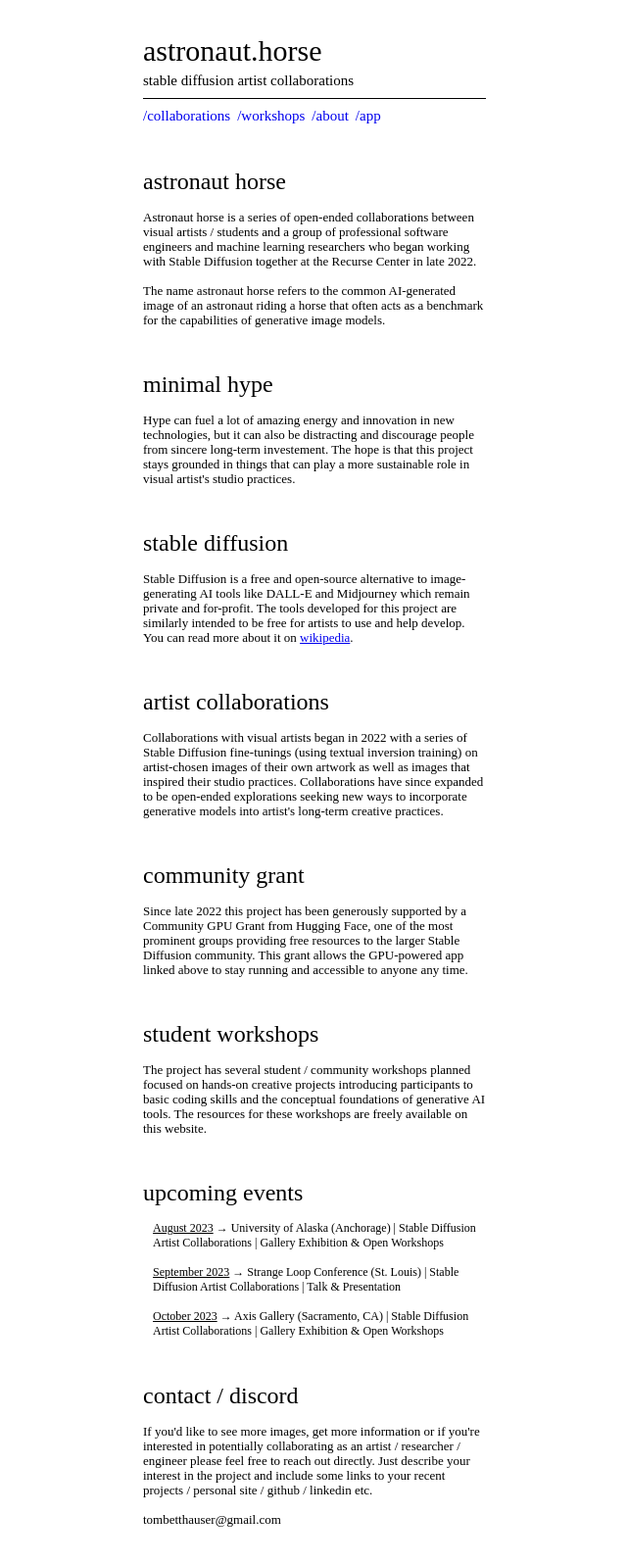
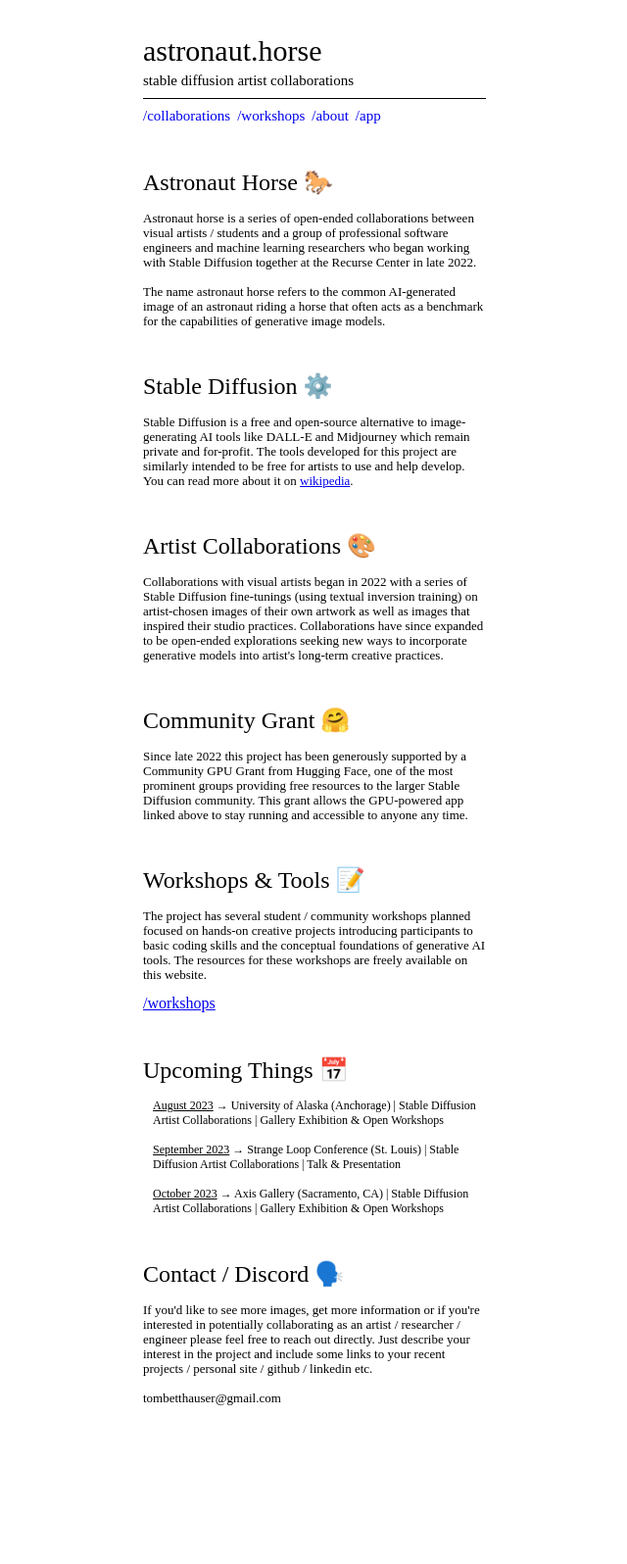
Before and after one commit to astronaut-horse/astronaut-horse, a plain HTML site: page about.html in a window 1280 px wide. Shown: the whole page at 98% size, without its empty margins (319-959 px from the left). After the commit the page ends 1534 px from the top, so only its background shows below. Drawn offline with Linux system fonts and the light colour scheme.

Commit message:
Commit text updates from last night

```diff
--- a/about.html
+++ b/about.html
@@ -37,29 +37,30 @@
          -->
 
 
-        <!-- <h2>Astronaut Horse 🐎</h2> -->
-        <h2>astronaut horse</h2>
+        <h2>Astronaut Horse 🐎</h2>
+        <!-- <h2>Astronaut Horse 🧑‍🚀</h2> -->
+        <!-- <h2>astronaut horse</h2> -->
         <p>Astronaut horse is a series of open-ended collaborations between visual artists / students and a group of professional software engineers and machine learning researchers who began working with Stable Diffusion together at the Recurse Center in late 2022.</p>
         <p>The name astronaut horse refers to the common AI-generated image of an astronaut riding a horse that often acts as a benchmark for the capabilities of generative image models.</p>
 
-        <h2>minimal hype</h2>
+        <!-- <h2>minimal hype</h2>
         <p>
             Hype can fuel a lot of amazing energy and innovation in new technologies, but it can also be distracting and discourage people from sincere long-term investement. The hope is that this project stays grounded in things that can play a more sustainable role in visual artist's studio practices.
-        </p>
+        </p> -->
 
-        <!-- <h2>Stable Diffusion 🗜️</h2> -->
-        <h2>stable diffusion</h2>
+        <h2>Stable Diffusion ⚙️</h2>
+        <!-- <h2>stable diffusion</h2> -->
         <p>
             Stable Diffusion is a free and open-source alternative to image-generating AI tools like DALL-E and Midjourney which remain private and for-profit. The tools developed for this project are similarly intended to be free for artists to use and help develop. You can read more about it on <a href="https://en.wikipedia.org/wiki/Stable_Diffusion">wikipedia</a>.
         </p>
 
-        <!-- <h2>Artist Collaborations 🎨</h2> -->
-        <h2>artist collaborations</h2>
+        <h2>Artist Collaborations 🎨</h2>
+        <!-- <h2>artist collaborations</h2> -->
         <p>
             Collaborations with visual artists began in 2022 with a series of Stable Diffusion fine-tunings (using textual inversion training) on artist-chosen images of their own artwork as well as images that inspired their studio practices. Collaborations have since expanded to be open-ended explorations seeking new ways to incorporate generative models into artist's long-term creative practices.
         </p>
 
-        <h2>community grant</h2>
+        <h2>Community Grant 🤗</h2>
         <p>
             Since late 2022 this project has been generously supported by a Community GPU Grant from Hugging Face, one of the most prominent groups providing free resources to the larger Stable Diffusion community. This grant allows the GPU-powered app linked above to stay running and accessible to anyone any time.
         </p>
@@ -67,14 +68,15 @@
         <!-- <h2>Astronaut Horse 🧑‍🚀</h2>
         <p>The name astronaut horse refers to the common AI-generated image of an astronaut riding a horse that often acts as a benchmark for the capabilities of generative image models.</p> -->
 
-        <!-- <h2>Student Workshops 📝</h2> -->
-        <h2>student workshops</h2>
+        <h2>Workshops &amp; Tools 📝</h2>
+        <!-- <h2>open workshops</h2> -->
         <p>
             The project has several student / community workshops planned focused on hands-on creative projects introducing participants to basic coding skills and the conceptual foundations of generative AI tools. The resources for these workshops are freely available on this website.
         </p>
+        <a href="./workshops.html">/workshops</a>
 
-        <!-- <h2>Upcoming Events 🗓️</h2> -->
-        <h2>upcoming events</h2>
+        <h2>Upcoming Things 📅</h2>
+        <!-- <h2>upcoming events</h2> -->
         <p>
             <ul style="padding-left: 10px; font-size: 12px;">
                 <li><span style="text-decoration: underline;">August 2023</span> → University of Alaska (Anchorage) | Stable Diffusion Artist Collaborations | Gallery Exhibition & Open Workshops</li>
@@ -85,8 +87,8 @@
             </ul>
         </p>
 
-        <!-- <h2>Contact 🗣️</h2> -->
-        <h2>contact / discord</h2>
+        <h2>Contact / Discord 🗣️</h2>
+        <!-- <h2>contact / discord</h2> -->
         <p>If you'd like to see more images, get more information or if you're interested in potentially collaborating as an artist / researcher / engineer please feel free to reach out directly. Just describe your interest in the project and include some links to your recent projects / personal site / github / linkedin etc.</p>
 
         <p>tombetthauser@gmail.com</p>
--- a/app.css
+++ b/app.css
@@ -84,9 +84,9 @@
         margin-top: 30px;
         border-bottom: 0.5px solid black;
         width: 200px;
-        padding-bottom: 2px;
-        margin-bottom: 8px;
-        font-size: 15px;
+        padding-bottom: 5px;
+        margin-bottom: 12px;
+        font-size: 20px;
     }
     section {
         margin-top: 30px;
```
Also changed, not shown: index.html (+2 -2 lines), workshops.html (+7 -3 lines).
